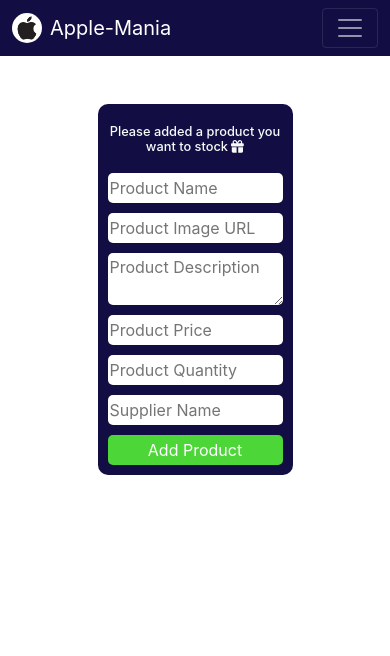
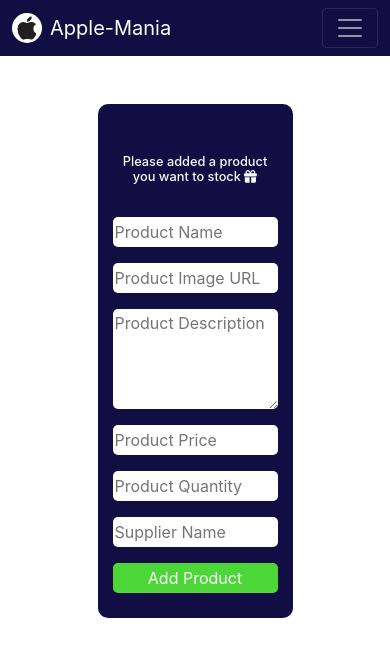
Before and after one commit to Tohidul29/Apple-Mania-Clientsite, a React (Create React App) app: page /addProduct in a window 390 px wide. Shown: the top 656 px of the page. Built offline with nearby package versions, Linux system fonts and the light colour scheme; no server answers; sample sign-in values are in the browser's storage.

Commit message:
delete funtionality added

```diff
--- a/src/App.js
+++ b/src/App.js
@@ -26,7 +26,11 @@ function App() {
       <Route path='/register' element={<Register></Register>}></Route>
       <Route path='/login' element={<Login></Login>}></Route>
       <Route path='/blogs' element={<Blogs></Blogs>}></Route>
-      <Route path='/addProduct' element={<AddProduct></AddProduct>}></Route>
+      <Route path='/addProduct' element={
+        <RequireAuth>
+          <AddProduct></AddProduct>
+        </RequireAuth>
+      }></Route>
       <Route path='*' element={<NotFound></NotFound>}></Route>
     </Routes>
     </div >
--- a/src/components/AddProduct/AddProduct.css
+++ b/src/components/AddProduct/AddProduct.css
@@ -10,20 +10,19 @@
     background-color: #120E43;
 }
 
-form input{
-    margin: 30px 30px 0 30px;
+.form-design input{
     border-style: none;
     border-radius: 5px;
     height: 40px;
 }
 
-form textarea{
-    margin: 30px 30px 0 30px;
+.form-design textarea{
     border-style: none;
     border-radius: 5px;
+    height: 100px;
 }
 
-form .button{
+.form-design .button{
     background-color: #4DD637;
     color: white;
 }
@@ -34,23 +33,20 @@ form .button{
         font-size: 80%;
     }
     .form-design{
-        padding: 0;
+        padding: 15px;
         background-color: #120E43;
-        width: 500px;
         margin-bottom: 20px;
     }
-    form input{
-        margin: 10px 10px 0 10px;
+    .form-design input{
         border-style: none;
         border-radius: 5px;
         height: 30px;
     }
-    form textarea{
-        margin: 10px 10px 0 10px;
+    .form-design textarea{
         border-style: none;
         border-radius: 5px;
     }
-    form .button{
+    .form-design .button{
         background-color: #4DD637;
         color: white;
         margin-bottom: 10px;
--- a/src/components/AddProduct/AddProduct.js
+++ b/src/components/AddProduct/AddProduct.js
@@ -3,6 +3,7 @@ import '../AddProduct/AddProduct.css';
 import { useForm } from "react-hook-form";
 import { FontAwesomeIcon } from '@fortawesome/react-fontawesome';
 import { faGift } from '@fortawesome/free-solid-svg-icons';
+import { ToastContainer, toast } from 'react-toastify';
 
 const AddProduct = () => {
     const { register, handleSubmit, formState: { errors } } = useForm();
@@ -18,23 +19,25 @@ const AddProduct = () => {
         .then(res => res.json())
         .then(output =>{
             console.log(output);
+            toast('Added one product successfully...');
         })
     };
 
     return (
-        <div className='w-50 mx-auto form-design mt-5'>
+        <div className='w-50 mx-auto mt-5 form-design'>
             <h2 className='head-style text-light'>Please added a product you want to stock <FontAwesomeIcon icon={faGift}></FontAwesomeIcon></h2>
             <form onSubmit={handleSubmit(onSubmit)} className='d-flex flex-column'>
-                <input placeholder='Product Name' {...register("name", {required: true})}/>
-                <input placeholder='Product Image URL' {...register("img", {required: true})} />
-                <textarea placeholder='Product Description' {...register("description", {required: true})} />
-                <input placeholder='Product Price' {...register("price", {required: true})} />
-                <input placeholder='Product Quantity' {...register("quantity", {required: true})} />
-                <input placeholder='Supplier Name' {...register("supplier", {required: true})} />
+                <input className='mb-3 mt-4' placeholder='Product Name' {...register("name", {required: true})}/>
+                <input className='mb-3' placeholder='Product Image URL' {...register("img", {required: true})} />
+                <textarea className='mb-3' placeholder='Product Description' {...register("description", {required: true})} />
+                <input className='mb-3' placeholder='Product Price' {...register("price", {required: true})} />
+                <input className='mb-3' placeholder='Product Quantity' {...register("quantity", {required: true})} />
+                <input className='mb-3' placeholder='Supplier Name' {...register("supplier", {required: true})} />
 
                 {errors.exampleRequired && <span>This field is required</span>}
 
                 <input className='button' type="submit" value='Add Product'/>
+                <ToastContainer></ToastContainer>
             </form>
 
         </div>
--- a/src/components/Inventory/Inventory.js
+++ b/src/components/Inventory/Inventory.js
@@ -2,19 +2,26 @@ import React, { useEffect } from 'react';
 import { Button, Table } from 'react-bootstrap';
 import useProducts from '../../hooks/useProducts';
 import { FontAwesomeIcon } from '@fortawesome/react-fontawesome';
-import { faEdit, faTrash} from '@fortawesome/free-solid-svg-icons';
+import { faEdit, faTrash } from '@fortawesome/free-solid-svg-icons';
 
 const Inventory = () => {
     const [products, setProducts] = useProducts();
-    console.log(products);
-        //product delete:
-        const handleProductDelete = id =>{
-            const confirm = window.confirm('Are you sure to Delete this product?');
-            if (!confirm){
-                const url = `http://localhost:5000/product/${id}`;
-                console.log(url)
-            }
+    //product delete:
+    const handleProductDelete = id => {
+        const confirm = window.confirm('Are you sure to Delete this product?');
+        if (confirm) {
+            const url = `http://localhost:5000/product/${id}`;
+            fetch(url, {
+                method: 'DELETE'
+            })
+            .then(res => res.json())
+            .then(data => {
+                console.log(data);
+                const restProducts = products.filter(product => product._id !== id);
+                setProducts(restProducts);
+            })
         }
+    }
     return (
         <div className='w-75 mx-auto mt-4'>
             <Table striped bordered hover variant="dark">
@@ -40,7 +47,7 @@ const Inventory = () => {
                             <td>${product.price}</td>
                             <td>{product.quantity} pieces</td>
                             <td><Button><FontAwesomeIcon icon={faEdit}></FontAwesomeIcon></Button></td>
-                            <td><Button onClick={handleProductDelete} className='btn-danger'><FontAwesomeIcon icon={faTrash}></FontAwesomeIcon></Button></td>
+                            <td><Button onClick={() => handleProductDelete(product._id)} className='btn-danger'><FontAwesomeIcon icon={faTrash}></FontAwesomeIcon></Button></td>
                         </tr>)
                     }
                 </tbody>
```
